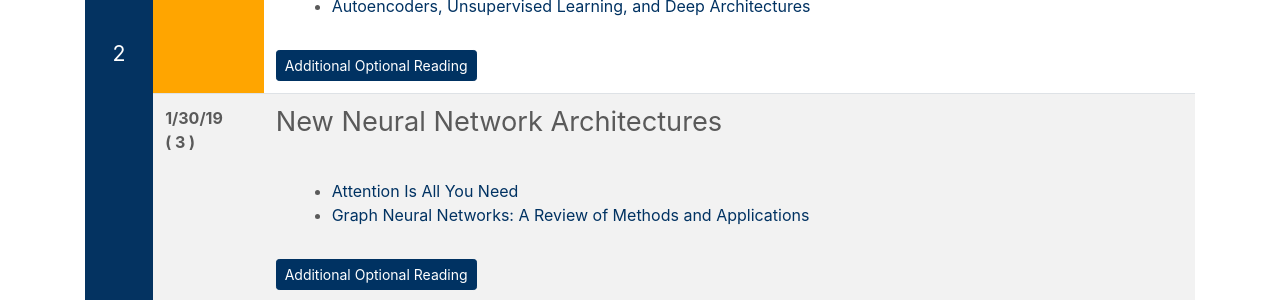
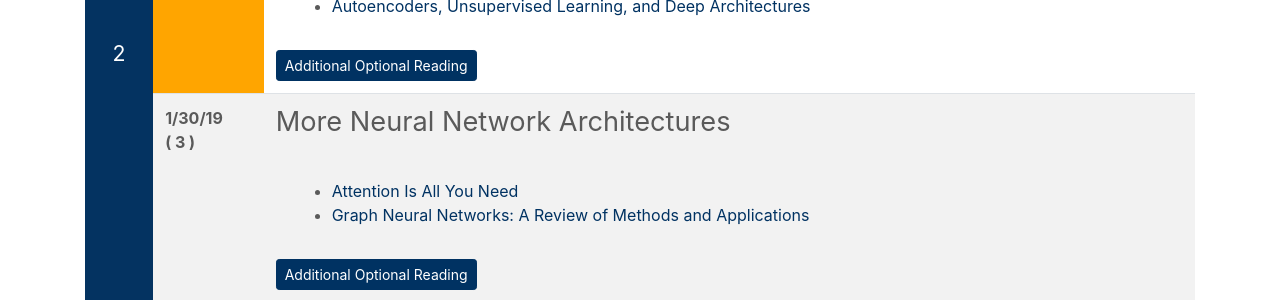
Before and after one commit to ucbrise/cs294-ai-sys-sp19, a Jekyll site: the page built from index.md, in a window 1280 px wide and 900 px high, scrolled down 1243 px. Shown: the part 155-455 px from the top of the window. Built offline with Jekyll 4.4.1, drawn with Linux system fonts in a browser that asks for light colours; nearby versions of some CDN libraries; our own code applies the rules of GitHub Pages for plain Markdown files.

Commit message:
fixing a typo

```diff
--- a/index.md
+++ b/index.md
@@ -129,7 +129,7 @@ This lecture will be an overview of the class, requirements, and an introduction
 
 * For a quick introduction take a look at [CS231 Intro to Convolutional Networks](http://cs231n.github.io/convolutional-networks/) and [Chris Olah's illustrated posts](http://colah.github.io/posts/2014-07-Conv-Nets-Modular/).
 * Much of contemporary computer vision can be traced back to the original [LeNet paper](http://yann.lecun.com/exdb/publis/pdf/lecun-01a.pdf) and it's corresponding [90's era website](http://yann.lecun.com/exdb/lenet/).
-* There is a line of work that builds on [residual networks](https://arxiv.org/abs/1512.03385) starting with [Highway Networks](https://arxiv.org/abs/1505.00387), then [Densely Connected Convolutional Networks](https://arxiv.org/abs/1608.06993), and then more recently [Deep Layer Aggregation](https://arxiv.org/abs/1707.06484).  This [blog post](https://towardsdatascience.com/an-overview-of-resnet-and-its-variants-5281e2f56035) provides a nice overview?
+* There is a line of work that builds on [residual networks](https://arxiv.org/abs/1512.03385) starting with [Highway Networks](https://arxiv.org/abs/1505.00387), then [Densely Connected Convolutional Networks](https://arxiv.org/abs/1608.06993), and then more recently [Deep Layer Aggregation](https://arxiv.org/abs/1707.06484).  This [blog post](https://towardsdatascience.com/an-overview-of-resnet-and-its-variants-5281e2f56035) provides a nice overview.
 
 
 ### Recurrent Neural Networks
@@ -166,7 +166,7 @@ This lecture will be an overview of the class, requirements, and an introduction
 
 
 {% include syllabus_entry %}
-## New Neural Network Architectures
+## More Neural Network Architectures
 
 <div class="summary" markdown="1"> </div>
 <div class="reading">
```
Also changed, not shown: other parts of index.md (+6 -0 lines).
